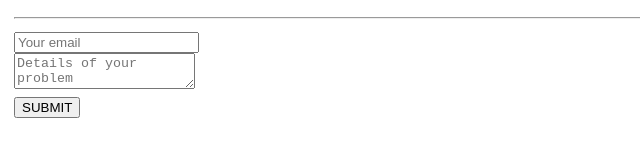
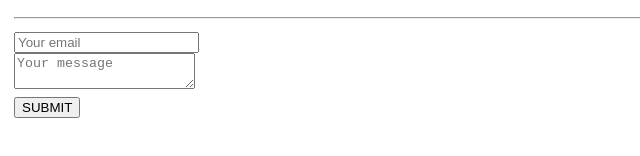
Before and after one commit to Kunal963/IRONSTAR.io, a plain HTML site: page Contac.html in a window 1280 px wide. Shown: the part 484-640 px from the top of the page, 0-640 px from the left. Drawn offline with Linux system fonts and the light colour scheme.

Commit message:
Update Contac.html

```diff
--- a/Contac.html
+++ b/Contac.html
@@ -46,7 +46,7 @@
 
   <input type="email" name="email" placeholder="Your email">
     <br />
-  <textarea name="message" placeholder="Details of your problem"></textarea>
+  <textarea name="message" placeholder="Your message"></textarea>
     <br />
   <button type="submit">SUBMIT</button>
 </form>
```
